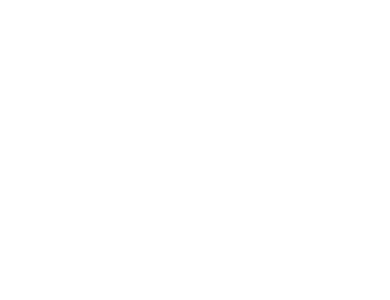
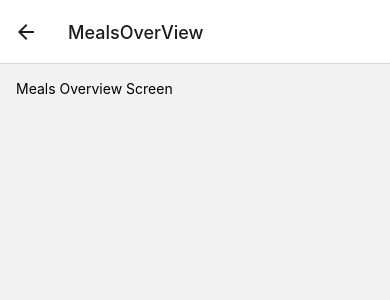
Before and after one commit to EmreOzdin/2.-MealsApp, a React Native app: screen /MealsOverView in a window 390 px wide. Shown: the top 300 px of the page. Built offline with nearby package versions, Linux system fonts and the light colour scheme.

Commit message:
bug fixed

```diff
--- a/App.js
+++ b/App.js
@@ -4,21 +4,27 @@
 import { createNativeStackNavigator } from "@react-navigation/native-stack";
 
 import CategoriesScreen from "./screens/CategoriesScreen";
-import MealsOverviewScreen from "./screens/MealsOverViewScreen";
+import MealsOverviewScreen from "./screens/MealsOverviewScreen";
 
 const Stack = createNativeStackNavigator();
 
 export default function App() {
+    return (
       <>
-    <StatusBar style="light" />
+        <StatusBar style="dark" />
         <NavigationContainer>
           <Stack.Navigator>
             <Stack.Screen name="MealsCategories" component={CategoriesScreen} />
-        <Stack.Screen name="MealsOverView" component={MealsOverviewScreen} />
+            <Stack.Screen
+              name="MealsOverView"
+              component={MealsOverviewScreen}
+            />
           </Stack.Navigator>
         </NavigationContainer>
-  </>;
-  return;
+      </>
+    );
+
+
 }
 
 const styles = StyleSheet.create({
--- a/components/CategoryGridTile.js
+++ b/components/CategoryGridTile.js
@@ -1,6 +1,6 @@
 import { Pressable, View, Text, StyleSheet, Platform } from "react-native";
 
-function CategoryGridTile({ title, color, onPress }) {
+function CategoryGridTile({ title, color, onPress, navigation }) {
   return (
     <View style={styles.gridItem}>
       <Pressable
--- a/screens/CategoriesScreen.js
+++ b/screens/CategoriesScreen.js
@@ -1,8 +1,8 @@
 import { FlatList } from "react-native";
-import { CATEGORIES } from "../data/dummy-data";
 import CategoryGridTile from "../components/CategoryGridTile";
 
-function CategoriesScreen(navigation) {
+import { CATEGORIES } from "../data/dummy-data";
+function CategoriesScreen({ navigation }) {
   function renderCategoryItem(itemData) {
     function pressHandler() {
       navigation.navigate("MealsOverView");
@@ -12,6 +12,7 @@
         title={itemData.item.title}
         color={itemData.item.color}
         onPress={pressHandler}
+        navigation={navigation}
       />
     );
   }
--- a/screens/MealsOverviewScreen.js
+++ b/screens/MealsOverviewScreen.js
@@ -1,15 +1,15 @@
 import { View, Text, StyleSheet } from "react-native";
 
 import { MEALS } from "../data/dummy-data";
-function MealsOverViewScreen() {
+function MealsOverviewScreen() {
   return (
     <View style={styles.container}>
-      <Text>Meals Overiew Screen</Text>
+      <Text>Meals Overview Screen</Text>
     </View>
   );
 }
 
-export default MealsOverViewScreen;
+export default MealsOverviewScreen;
 
 const styles = StyleSheet.create({
   container: {
```
Lines whose indentation alone changed are shown as unchanged.
